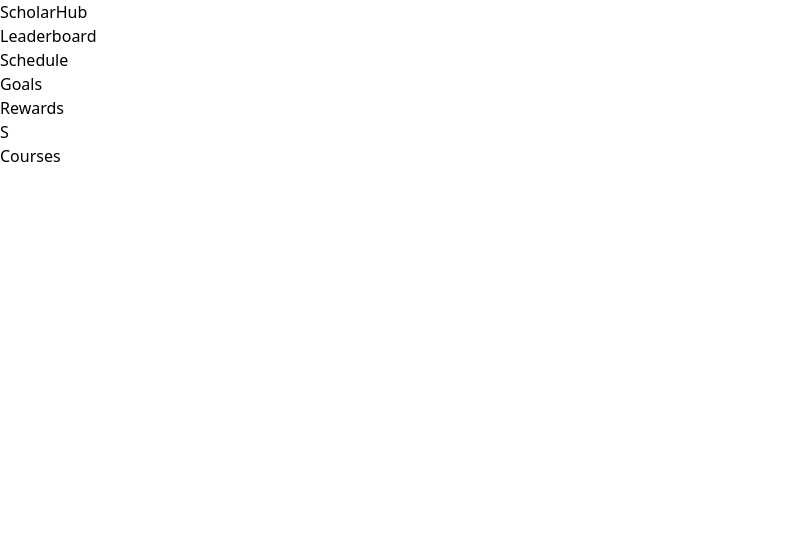
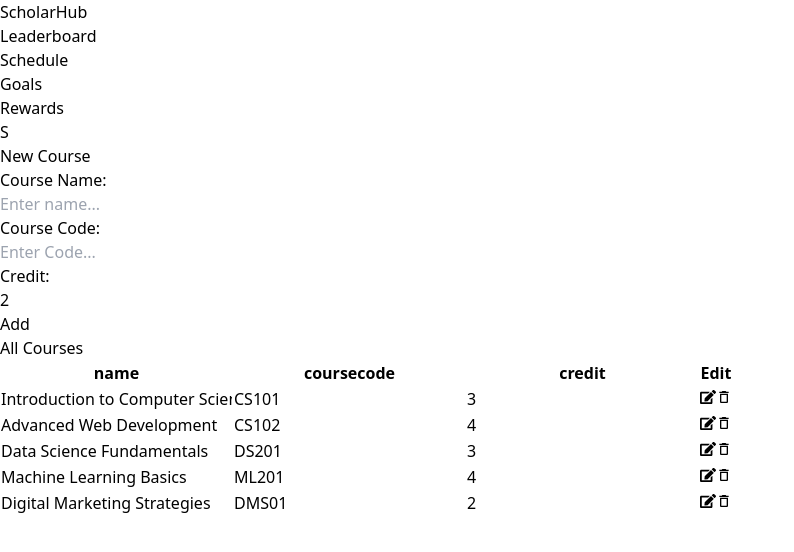
Before and after one commit to ScholarHub-mnnit/Scholar-hub, a React (Vite) app in the folder client/: page /courses in a window 1280 px wide. Shown: the top 552 px of the page, without its empty margins (0-794 px from the left). Built offline with nearby package versions, Linux system fonts and the light colour scheme.

Commit message:
course page with apiServices updated

```diff
--- a/client/src/Data/courses.js
+++ b/client/src/Data/courses.js
@@ -1,55 +1,60 @@
 export const courses={
     keys:[
-        "title",
-        "duration",
-        "instructor",
-        "credits",
+        "name",
+        "coursecode",
+        // "instructor",
+        "credit",
     ],
 
     data: [
         {
             "id": 1,
-            "title": "Introduction to Computer Science",
+            "name": "Introduction to Computer Science",
+            "coursecode": "CS101",
             "duration": "12 weeks",
             "instructor": "Dr. Alice Smith",
             "level": "Beginner",
-            "credits": 3,
+            "credit": 3,
             "description": "An introductory course on computer science concepts and programming."
         },
         {
             "id": 2,
-            "title": "Advanced Web Development",
+            "name": "Advanced Web Development",
+            "coursecode": "CS102",
             "duration": "8 weeks",
             "instructor": "Prof. John Doe",
             "level": "Advanced",
-            "credits": 4,
+            "credit": 4,
             "description": "A comprehensive course on modern web development techniques."
         },
         {
             "id": 3,
-            "title": "Data Science Fundamentals",
+            "name": "Data Science Fundamentals",
+            "coursecode": "DS201",
             "duration": "10 weeks",
             "instructor": "Dr. Emily Johnson",
             "level": "Intermediate",
-            "credits": 3,
+            "credit": 3,
             "description": "Learn the basics of data science, including data analysis and visualization."
         },
         {
             "id": 4,
-            "title": "Machine Learning Basics",
+            "name": "Machine Learning Basics",
+            "coursecode": "ML201",
             "duration": "14 weeks",
             "instructor": "Dr. Michael Brown",
             "level": "Intermediate",
-            "credits": 4,
+            "credit": 4,
             "description": "An overview of machine learning techniques and applications."
         },
         {
             "id": 5,
-            "title": "Digital Marketing Strategies",
+            "name": "Digital Marketing Strategies",
+            "coursecode": "DMS01",
             "duration": "6 weeks",
             "instructor": "Ms. Sarah Williams",
             "level": "Beginner",
-            "credits": 2,
+            "credit": 2,
             "description": "Explore the fundamentals of digital marketing and social media strategies."
         }
     ]
--- a/client/src/api/authApiService.js
+++ b/client/src/api/authApiService.js
@@ -24,7 +24,7 @@
         try {
             const response=await this.api.post("signup",data);
             console.log("authApi/signup: ",response);
-            return response?.status ? true : false;
+            return response?.status === 201;
         } catch (error) {
             console.log("authApi/signup: ",error);
             throw error;
--- a/client/src/api/userApiService.js
+++ b/client/src/api/userApiService.js
@@ -6,6 +6,7 @@
         this.api = axios.create({
           baseURL: baseUrl+"user/",
           timeout: 5000,
+          withCredentials: true,
     });
     }
 
--- a/client/src/components/EditableData.jsx
+++ b/client/src/components/EditableData.jsx
@@ -4,15 +4,17 @@
 import { MdDeleteOutline } from "react-icons/md";
 import { v4 as uuidv4 } from 'uuid';
 
-function EditableData({ entity, keys }) {
+function EditableData({ entity, keys, delFunction, editFunction  }) {
     const [data, setData] = useState({ ...entity });
     const [isEditable, setIsEditable] = useState(false);
     const ref=useRef(keys.map((it)=>uuidv4()));
     const deleteData = (id) => {
-        console.log(id)
+        console.log(id);
+        delFunction(id);
     }
     const editData = () => {
         //edit data
+        editFunction(entity);
         setIsEditable(false);
     }
 
--- a/client/src/components/TableHead.jsx
+++ b/client/src/components/TableHead.jsx
@@ -2,7 +2,7 @@
 import EditableData from './EditableData';
 import {v4 as uuidv4} from 'uuid'
 
-function TableHead({title, keys, list=[]}) {
+function TableHead({title, keys, list=[], delFunction, editFunction}) {
     return (
         <div className='my-4 '>
         <h2 className="sm:text-2xl text-xl font-bold text-center font-serif dark:text-gray-400">All {title}</h2>
@@ -15,13 +15,13 @@
                 </tr>
             </thead>
         <tbody>{
-            list.map((item,idx)=><EditableData key={uuidv4()}  entity={item} keys={keys}/>)
+            list.map((item)=><EditableData key={uuidv4()}  entity={item} keys={keys} delFunction={delFunction} editFunction={editFunction}/>)
         }
         </tbody>
         </table>
         </div>:
         <div className="border w-fit m-auto  rounded-md  px-3 py-2 sm:text-2xl text-xl font-bold text-center font-serif dark:text-gray-400">
-            No Data!
+            No {title} found. Would you like to assign new {title}?
         </div>
     }
     </div>
--- a/client/src/components/TaskForm.jsx
+++ b/client/src/components/TaskForm.jsx
@@ -23,6 +23,7 @@
     const goals = watch('setgoal');
     const submitData = (data) => {
         console.log(data);
+        //task data save
     }
     return (
         <div className='flex flex-col items-center my-2 sm:mx-4'>
--- a/client/src/pages/Assignments.jsx
+++ b/client/src/pages/Assignments.jsx
@@ -4,11 +4,19 @@
 import { assignment } from '../Data/assignment'
 
 function Assignments() {
+  const deleteAssignment=async()=>{
+    //delete code
+  }
+
+  const editAssignment=async()=>{
+    //edit code
+  }
+
   return (
     <div className=''>
       <TaskForm task={"Assignment"} content={"Assignment"}/>
       <div className="data">
-        <TableHead keys={assignment?.keys} list={assignment?.data} title={"Assignments"}/>
+        <TableHead keys={assignment?.keys} list={assignment?.data} title={"Assignments"} delFunction={deleteAssignment} editFunction={editAssignment}/>
       </div>
     </div>
   )
--- a/client/src/pages/Courses.jsx
+++ b/client/src/pages/Courses.jsx
@@ -1,8 +1,80 @@
-import React from 'react'
+import React from 'react';
+import { useForm } from 'react-hook-form';
+import Input from '../components/Input';
+import TableHead from '../components/TableHead';
+import { courses } from '../Data/courses';
 
 function Courses() {
+  const { register, handleSubmit, formState: { errors }, watch, } = useForm({
+    defaultValues: {
+      name: "",
+      coursecode: "",
+      credit: 2,
+      confirmcredit: "",
+      branch: "",
+      college: "",
+      year: "",
+      semester: ""
+    }
+  })
+
+  const dataSubmit =async (data) => {
+    console.log(data);
+    //submit courses data
+  }
+
+  const editCourse=async()=>{
+    //edit code
+  }
+
+  const deleteCourse=async()=>{
+    //delete code
+  }
+
   return (
-    <div>Courses</div>
+    <div>
+      <div className="form">
+        <form onSubmit={handleSubmit(dataSubmit)} className='pt-6 pb-2 px-4 flex flex-col justify-center items-center'>
+          <h1 className='font-serif dark:text-gray-300 text-darken text-xl font-bold text-center text-gray-900 mb-3'>New Course</h1>
+          <div className='flex flex-col items-center border px-4 pb-3 border-gray-400 rounded-md dark:border-gray-700 dark:bg-gray-950'>
+            <div className='flex sm:flex-row sm:justify-evenly sm:w-full flex-col pt-6'>
+              <div>
+                <Input label={"Course Name"} placeholder={"Enter name..."} {...register("name", {
+                  required: "Name is required!",
+                })} />
+                {errors && errors?.name && errors.name?.message.length > 0 && <p className=' mb-2 text-center text-md text-red-600'>{errors.name.message}</p>}
+              </div>
+              <div>
+                <Input label={"Course Code"} placeholder={"Enter Code..."} {...register("coursecode", {
+                  required: "Course Code is required!",
+                })} />
+                {errors && errors?.coursecode && errors.coursecode?.message.length > 0 && <p className=' mb-2 text-center text-md text-red-600'>{errors.coursecode.message}</p>}
+              </div>
+              <div>
+                <Input label={"Credit"} type="number" placeholder={"Your credit..."} {...register("credit", {
+                  required: "credit is required",
+                  valueAsNumber: true,
+                  min: {
+                    value: 2,
+                    message: "At least 2 credits must!"
+                  },
+                })} />
+                {errors && errors?.credit && errors.credit?.message.length > 0 && <p className=' mb-2 text-center text-md text-red-600'>{errors.credit.message}</p>}
+              </div>
+            </div>
+            <div>
+              <button className="mt-4 dark:hover:bg-gray-900 dark:bg-gray-950 bg-blue-500 w-fit hover:bg-blue-700 text-white font-bold
+            py-1 px-4 border dark:border-neutral-800 dark:hover:border-black border-blue-700 rounded text-md" type='submit'>
+                Add
+              </button>
+            </div>
+          </div>
+        </form>
+      </div>
+      <div className="table w-full">
+        <TableHead title={"Courses"} keys={courses.keys} list={courses.data} delFunction={deleteCourse} editFunction={editCourse}/>
+      </div>
+    </div>
   )
 }
 
--- a/client/src/pages/Dashboard.jsx
+++ b/client/src/pages/Dashboard.jsx
@@ -57,8 +57,8 @@
                 {/* <h1 className='text-center'>Welcome</h1> */}
                 <div>
                   <Table title={"Upcoming Events"} graph={false} keys={events.keys} data={events.data}/>
-                  <Table title={"Current Courses"} add={"/courses"} keys={courses.keys} data={courses.data} label={"title"} value={"credits"}/>
-                  <Table title={"Assignments Overview"} add='/assignments' keys={assignment?.keys} data={assignment?.data} label={"title"} value={"points"}/>
+                  <Table title={"Current Courses"} keys={courses.keys} data={courses.data} label={"coursecode"} value={"credit"} />
+                  <Table title={"Assignments Overview"} add='/assignments' keys={assignment?.keys} data={assignment?.data} label={"id"} value={"points"}/>
                 </div>
           </div>
           <Quote />
```
Also changed, not shown: client/src/api/courseApiService.js (+64 -8 lines), client/src/api/taskApiService.js (+45 -8 lines), client/src/components/Table.jsx (+5 -5 lines).
